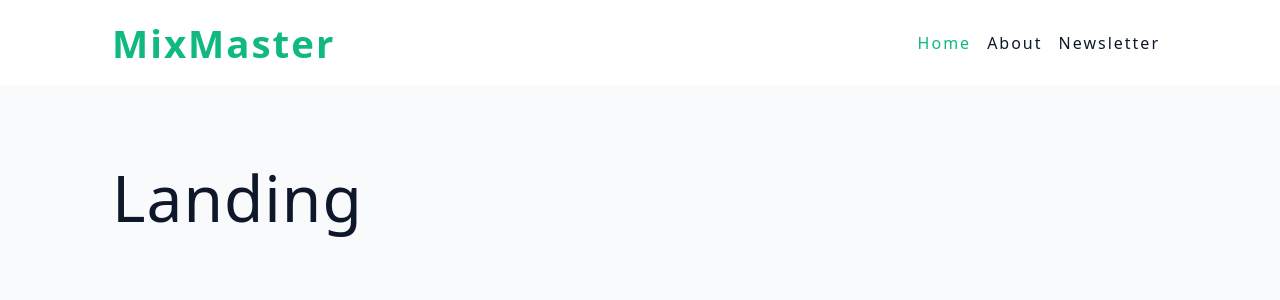
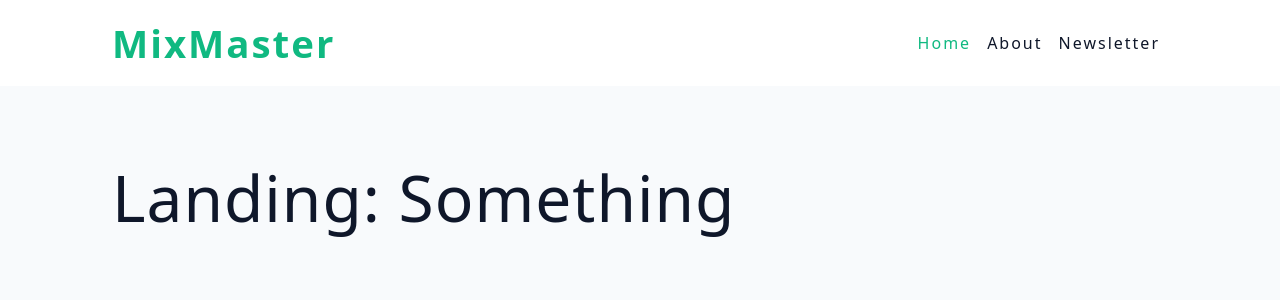
Before and after one commit to Quwambinuyo/mixmaster, a React (Vite) app: page / in a window 1280 px wide. Shown: the top 300 px of the page. Built offline with nearby package versions, Linux system fonts and the light colour scheme.

Commit message:
feat: add loader function and data fetching to Landing component

```diff
--- a/src/App.jsx
+++ b/src/App.jsx
@@ -1,4 +1,5 @@
 import { BrowserRouter, Routes, Route } from "react-router-dom";
+import { loader as landingLoader } from "./pages/Landing";
 import {
   Landing,
   Cocktail,
--- a/src/pages/Landing.jsx
+++ b/src/pages/Landing.jsx
@@ -1,7 +1,22 @@
-import React from "react";
+import React, { useEffect, useState } from "react";
+
+export const loader = async () => {
+  return "something";
+};
 
 const Landing = () => {
-  return <h1>Landing</h1>;
+  const [data, setData] = useState("");
+
+  useEffect(() => {
+    const fetchData = async () => {
+      const result = await loader();
+      setData(result);
+    };
+
+    fetchData();
+  }, []);
+
+  return <h1>Landing: {data}</h1>;
 };
 
 export default Landing;
```
